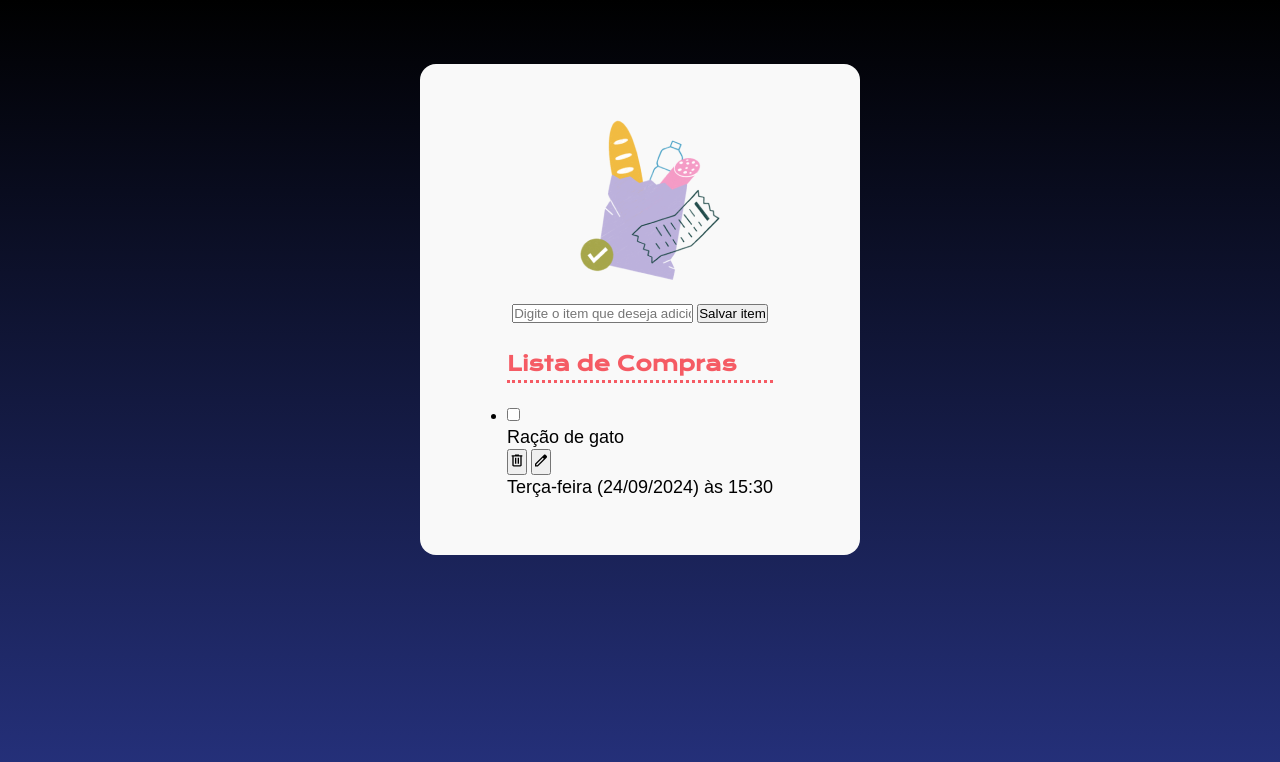
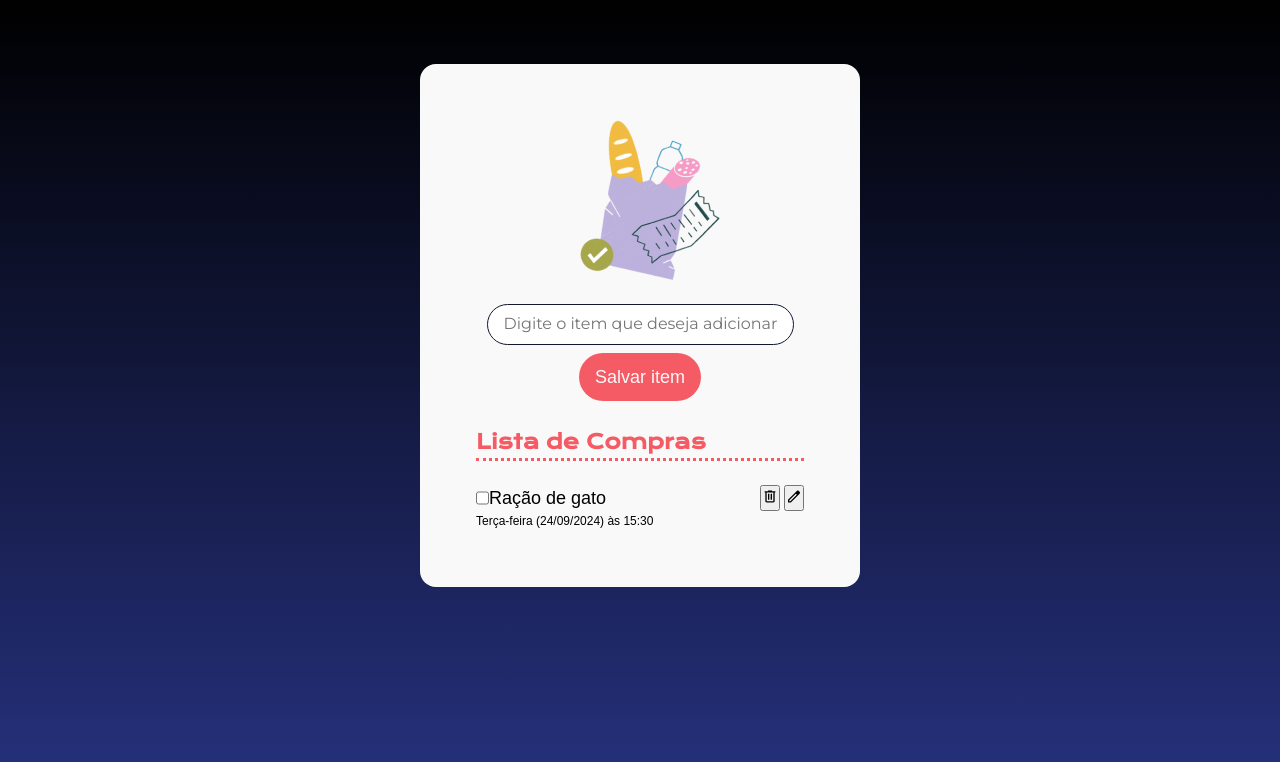
Before and after one commit to LetMzDev/0021-JavaScript-para-Web, a plain HTML site: page index.html in a window 1280 px wide. Drawn offline with nearby package versions, Linux system fonts and the light colour scheme; a web font is replaced by a local one.

Commit message:
5. Aplicado estilos na lista

```diff
--- a/css/styles.css
+++ b/css/styles.css
@@ -67,3 +67,64 @@ p
 	line-height: 24px;
 	text-align: left;
 }
+
+#input-item
+{
+	display: block;
+	padding: 12px 16px;
+	border-radius: 24px;
+	border: 1px solid var(--preto);
+	width: 307px;
+}
+
+#input-item::placeholder
+{
+	font-family: "Montserrat", sans-serif;
+	font-size: 16px;
+    line-height: 19px;
+}
+
+#adicionar-botao
+{
+	text-align: center;
+	padding: 12px 16px;
+	border-radius: 24px;
+	background-color: var(--cor-primaria);
+	color: var(--neutro);
+	font-family: var(--fonte-texto);
+	font-size: 18px;
+	line-height: 24px;
+	border: none;
+}
+
+form
+{
+	display: flex;
+	flex-direction: column;
+	align-items: center;
+	gap: 8px;
+}
+
+.item-lista-container
+{
+	display: flex;
+	align-items: center;
+	justify-content: space-between;
+}
+
+.container-nome-compra
+{
+	display: flex;
+}
+
+ul
+{
+	list-style-type: none;
+	width: 100%;
+}
+
+.item-lista-texto
+{
+	font-size: 12px;
+	line-height: 20px;
+}
--- a/index.html
+++ b/index.html
@@ -21,17 +21,17 @@
 		<img src = "img/bag.png" alt = "Sacola de compras">
 
 		<form>
-			<input type = "text" placeholder = "Digite o item que deseja adicionar"/>
+			<input id = "input-item" type = "text" placeholder = "Digite o item que deseja adicionar"/>
 
-			<button>Salvar item</button>
+			<button id = "adicionar-botao">Salvar item</button>
 		</form>
 
 		<ul>
 			<h2>Lista de Compras</h2>
 			<hr />
 			<li>
-				<div>
-					<div>
+				<div class = "item-lista-container">
+					<div class = "container-nome-compra">
 						<input type = "checkbox"/>
 						<p>Ração de gato</p>
 					</div>
@@ -44,7 +44,7 @@
 						</button>
 					</div>
 				</div>
-				<p>Terça-feira (24/09/2024) às 15:30</p>
+				<p class = "item-lista-texto">Terça-feira (24/09/2024) às 15:30</p>
 			</li>
 		</ul>
 	</main>
```
